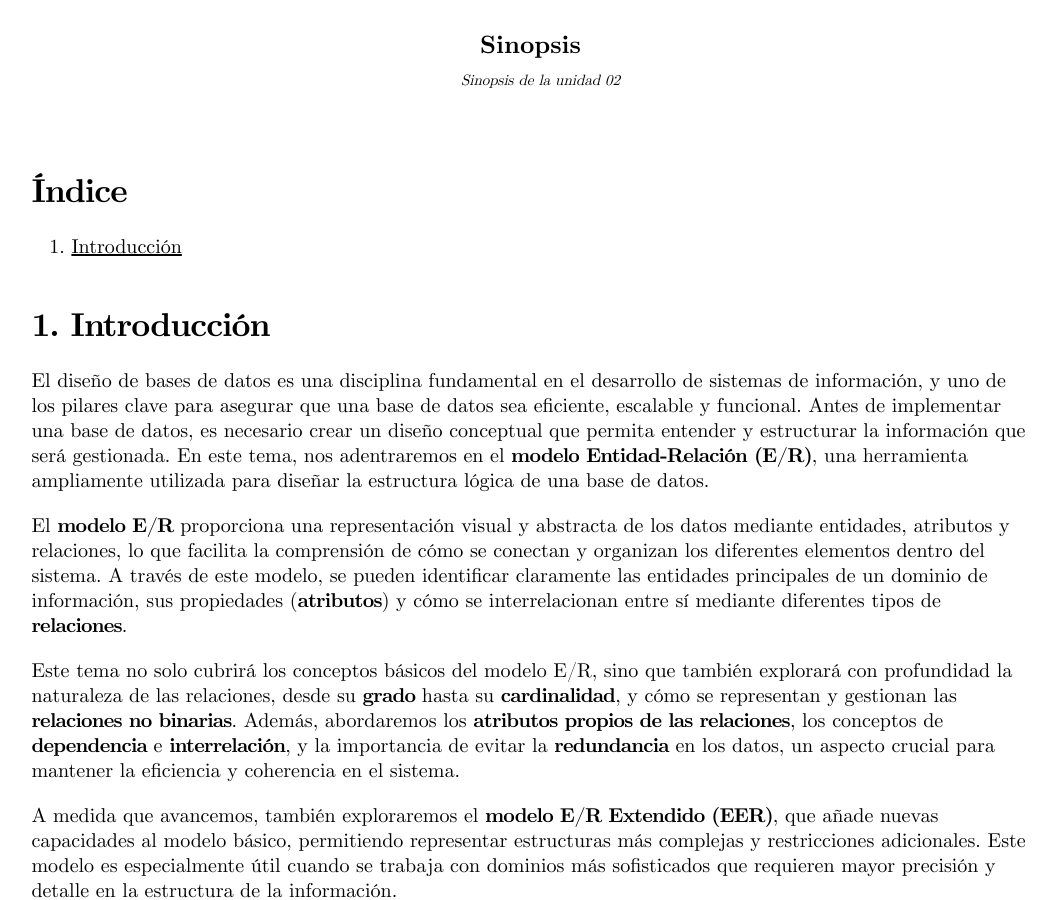
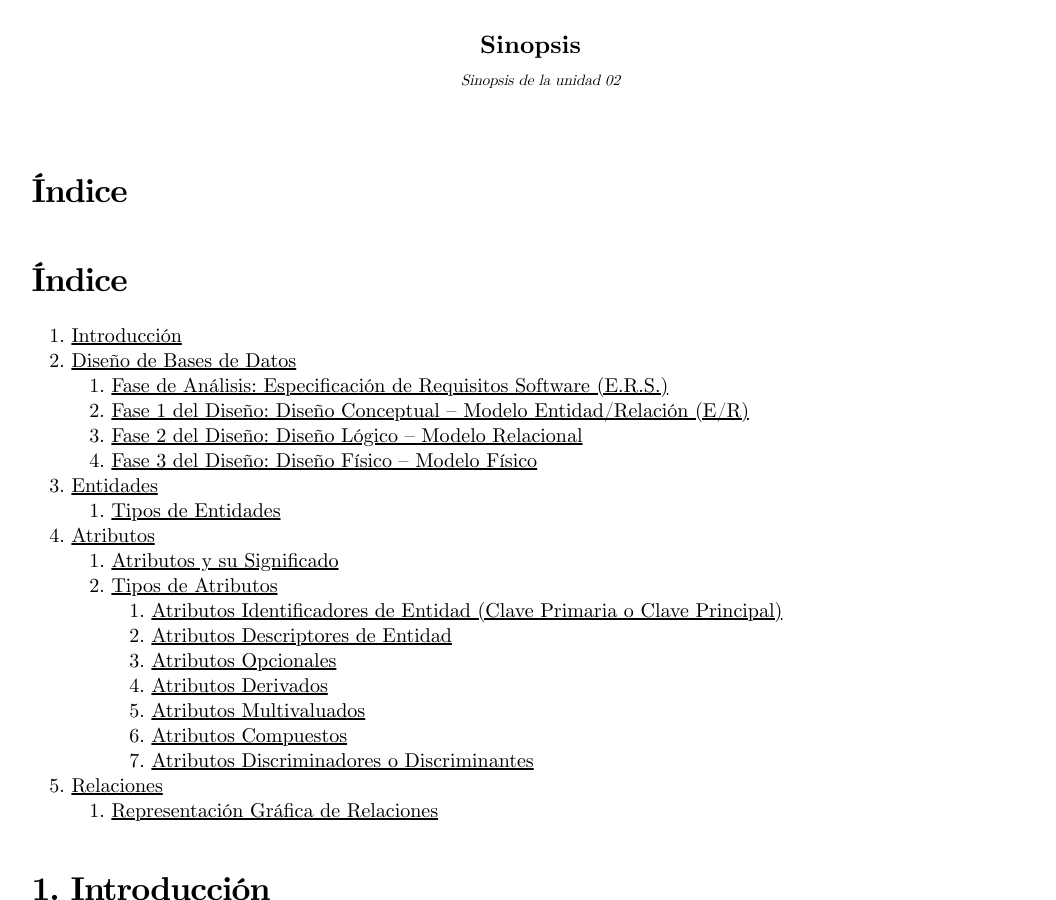
Before and after one commit to TeoRojas/teorojas.github.io, a Jekyll site: the page built from bases-de-datos/UD02-teoria.md, in a window 1280 px wide and 900 px high, scrolled down 419 px. Shown: the whole window, without its empty margins (103-1159 px from the left). Built offline with Jekyll 4.4.1, drawn with Linux system fonts in a browser that asks for light colours; nearby versions of some CDN libraries.

Commit message:
Updated bbdd ud02 index

```diff
--- a/bases-de-datos/UD02-teoria.md
+++ b/bases-de-datos/UD02-teoria.md
@@ -8,7 +8,28 @@ abstract: Sinopsis de la unidad 02
 ---
 
 # Índice
+
+# Índice
 1. [Introducción](#1-introducción)
+2. [Diseño de Bases de Datos](#2-diseño-de-bases-de-datos)
+    1. [Fase de Análisis: Especificación de Requisitos Software (E.R.S.)](#21-fase-de-análisis-especificación-de-requisitos-software-ers)
+    2. [Fase 1 del Diseño: Diseño Conceptual – Modelo Entidad/Relación (E/R)](#22-fase-1-del-diseño-diseño-conceptual--modelo-entidadrelación-er)
+    3. [Fase 2 del Diseño: Diseño Lógico – Modelo Relacional](#23-fase-2-del-diseño-diseño-lógico--modelo-relacional)
+    4. [Fase 3 del Diseño: Diseño Físico – Modelo Físico](#24-fase-3-del-diseño-diseño-físico--modelo-físico)
+3. [Entidades](#3-entidades)
+    1. [Tipos de Entidades](#tipos-de-entidades)
+4. [Atributos](#4-atributos)
+    1. [Atributos y su Significado](#41-atributos-y-su-significado)
+    2. [Tipos de Atributos](#42-tipos-de-atributos)
+        1. [Atributos Identificadores de Entidad (Clave Primaria o Clave Principal)](#421-atributos-identificadores-de-entidad-clave-primaria-o-clave-principal)
+        2. [Atributos Descriptores de Entidad](#422-atributos-descriptores-de-entidad)
+        3. [Atributos Opcionales](#423-atributos-opcionales)
+        4. [Atributos Derivados](#424-atributos-derivados)
+        5. [Atributos Multivaluados](#425-atributos-multivaluados)
+        6. [Atributos Compuestos](#426-atributos-compuestos)
+        7. [Atributos Discriminadores o Discriminantes](#427-atributos-discriminadores-o-discriminantes)
+5. [Relaciones](#5-relaciones)
+    1. [Representación Gráfica de Relaciones](#representación-gráfica-de-relaciones)
 
 
 # 1. Introducción
```
